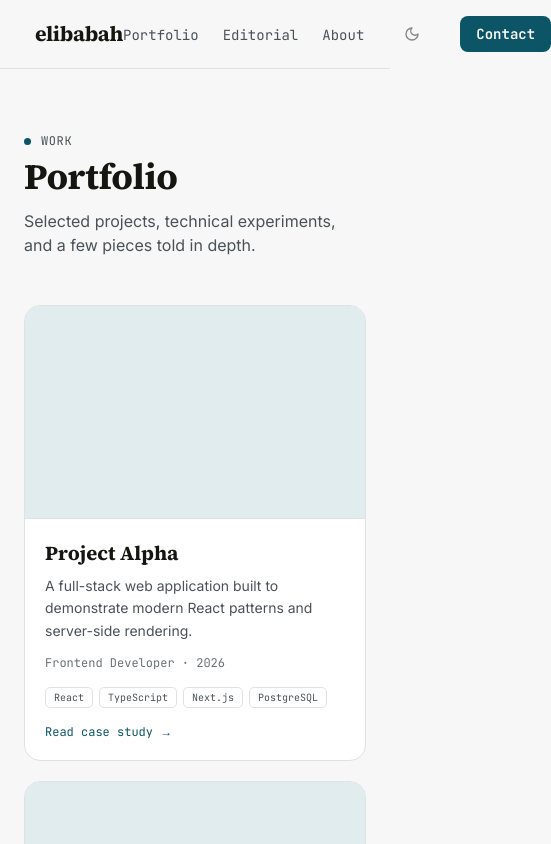
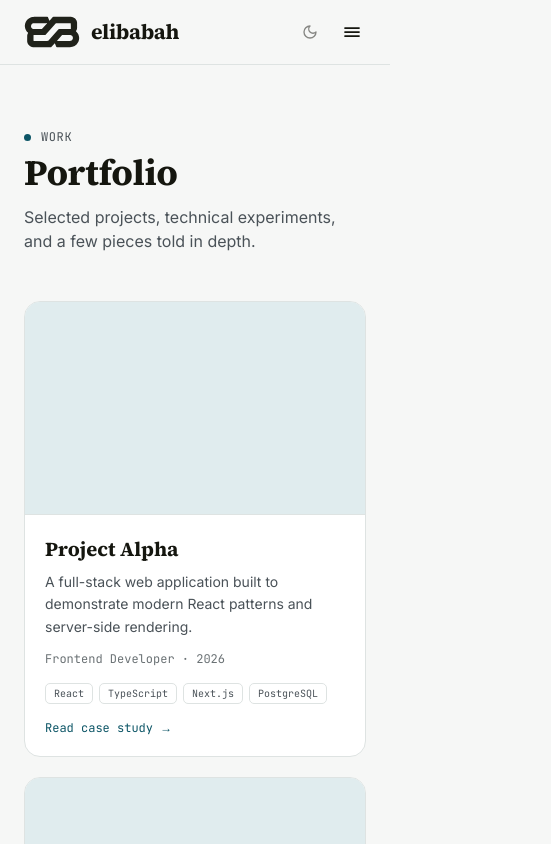
Before and after one commit to Elibabah/elibabah-web, a Next.js app: page /portfolio in a window 390 px wide. Shown: the top 844 px of the page, 551 px wide, since content can reach past the window. Built offline with nearby package versions, Linux system fonts and the light colour scheme.

Commit message:
add burger menu

```diff
--- a/app/portfolio/page.tsx
+++ b/app/portfolio/page.tsx
@@ -48,7 +48,7 @@ export default function PortfolioPage() {
                   {project.stack.map((tech) => (
                     <li
                       key={tech}
-                      className="font-mono text-[10px] text-ink-soft border border-line px-2 py-0.5 rounded-[5px]"
+                      className="flex flex-col font-mono text-[10px] text-ink-soft border border-line px-2 py-0.5 rounded-[5px]"
                     >
                       {tech}
                     </li>
--- a/components/layout/Nav.tsx
+++ b/components/layout/Nav.tsx
@@ -1,12 +1,19 @@
+"use client"
+
 import Link from "next/link";
 import { Logo } from './Logo'
 import { ThemeToggle } from "@/components/layout/ThemeToggle";
+import { useState } from "react"
 
 export function Nav() {
+
+  const [isOpen, setIsOpen] = useState(false);
+
   return (
     <header className="sticky top-0 z-50 bg-background border-b border-line transition-colors duration-[350ms]">
       <nav className="mx-auto max-w-5xl px-6 py-4 flex items-center justify-between">
 
+      {/* 1. Brand — always visible */}
       <div className="flex items-center gap-[11px]">
         <Logo />
         <Link href="/" className="font-heading font-bold text-[21px] tracking-[-0.3px] text-foreground hover:text-foreground">
@@ -14,7 +21,8 @@ export function Nav() {
         </Link>
       </div>
 
-        <div className="flex items-center gap-8">
+        {/* 2. Desktop — hidden in mobile */}
+        <div className="hidden md:flex items-center gap-8">
           <ul className="flex items-center gap-6">
             <li>
               <Link
@@ -52,7 +60,47 @@ export function Nav() {
           </a>
         </div>
 
+        {/* 3. Mobile — hidden in desktop */}
+        <div className="flex md:hidden items-center gap-3">
+          <ThemeToggle />
+          <button
+            onClick={() => setIsOpen(!isOpen)}
+            className="text-foreground p-1"
+            aria-label={isOpen ? "Close menu" : "Open menu"}
+          >
+            {isOpen ? (
+              <svg width="20" height="20" viewBox="0 0 20 20" fill="none" stroke="currentColor" strokeWidth="1.75" strokeLinecap="round">
+                <line x1="4" y1="4" x2="16" y2="16" />
+                <line x1="16" y1="4" x2="4" y2="16" />
+              </svg>
+            ) : (
+              <svg width="20" height="20" viewBox="0 0 20 20" fill="none" stroke="currentColor" strokeWidth="1.75" strokeLinecap="round">
+                <line x1="3" y1="6" x2="17" y2="6" />
+                <line x1="3" y1="10" x2="17" y2="10" />
+                <line x1="3" y1="14" x2="17" y2="14" />
+              </svg>
+            )}
+          </button>
+        </div>
+
+
       </nav>
+
+       {/* Panel móvil */}
+      {isOpen && (
+        <div className="md:hidden border-t border-line px-6 py-6 flex flex-col gap-5">
+          <Link className="font-mono text-sm text-ink-soft hover:text-foreground transition-colors py-1"
+              href="/portfolio" onClick={() => setIsOpen(false)}>Portfolio</Link>
+          <Link className="font-mono text-sm text-ink-soft hover:text-foreground transition-colors py-1"
+              href="/editorial" onClick={() => setIsOpen(false)}>Editorial</Link>
+          <Link className="font-mono text-sm text-ink-soft hover:text-foreground transition-colors py-1"
+              href="/about" onClick={() => setIsOpen(false)}>About</Link>
+          <a href="#contact" onClick={() => setIsOpen(false)}
+             className="font-mono text-sm bg-accent text-on-accent font-semibold px-4 py-2 rounded-lg hover:opacity-90 transition-opacity w-full text-center">
+            Contact
+          </a>
+        </div>
+      )}
     </header>
   );
 }
```
